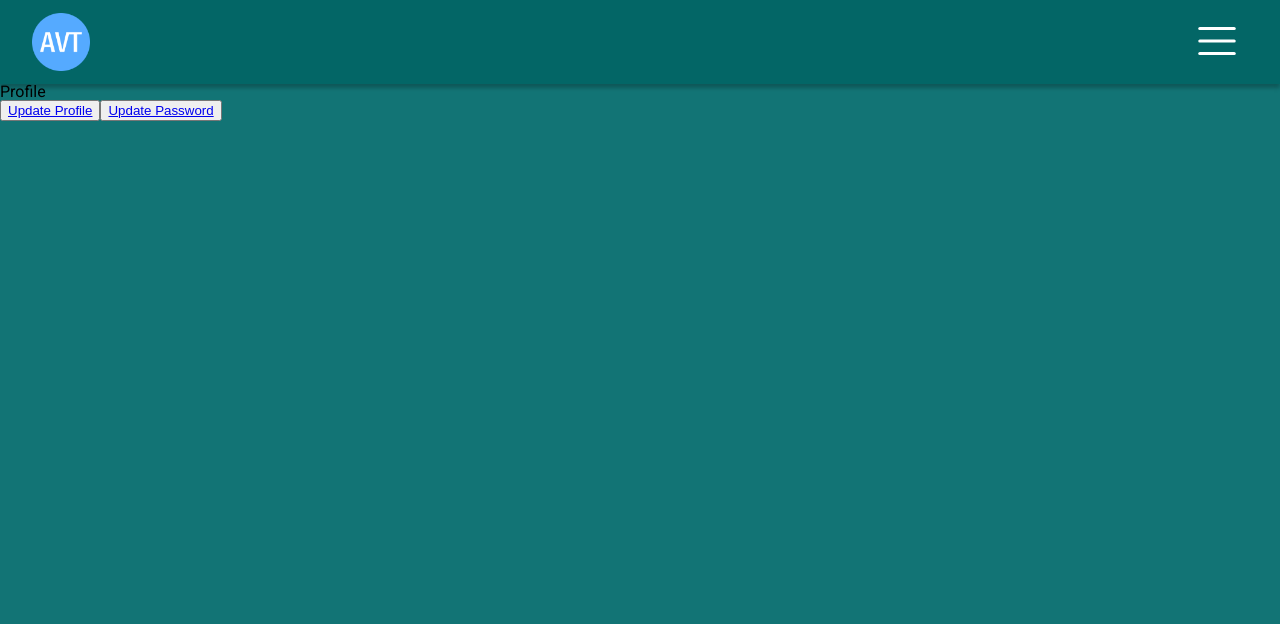
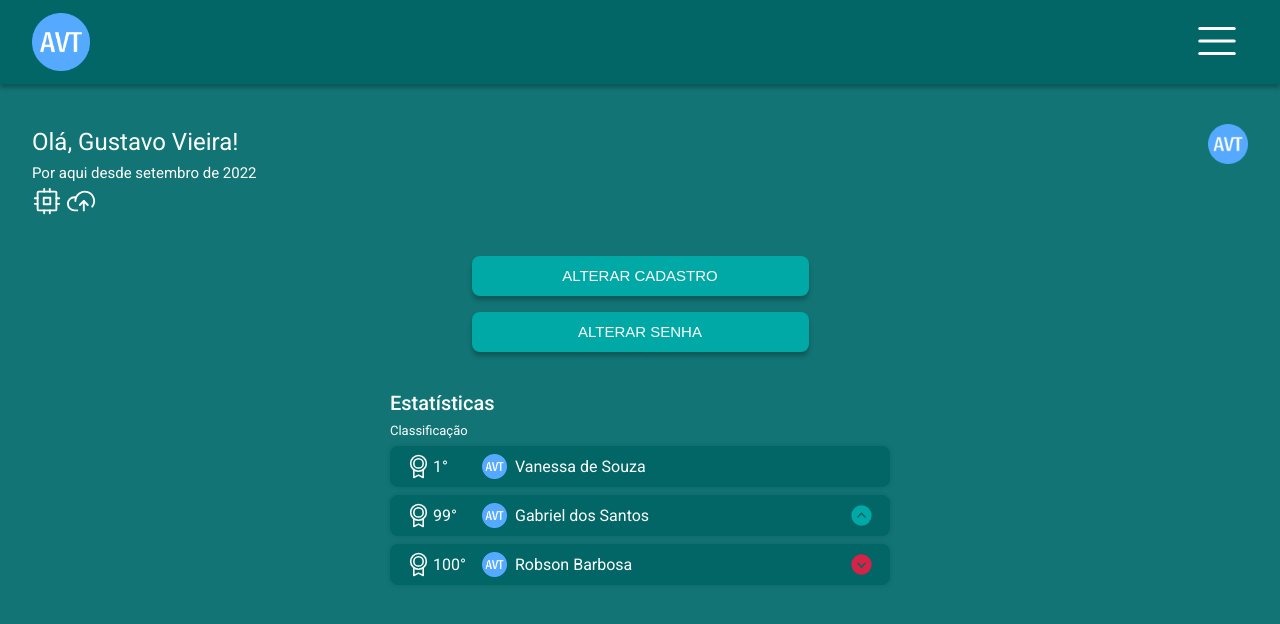
Before and after one commit to gabrielSanovis/Avante-Pipeline, a React (Vite) app: page /profile in a window 1280 px wide. Shown: the top 624 px of the page. Built offline with nearby package versions, Linux system fonts and the light colour scheme.

Commit message:
profile screen

```diff
--- /dev/null
+++ b/src/pages/Profile/components/Header/index.tsx
@@ -0,0 +1,30 @@
+import { CloudArrowUp, Cpu } from "phosphor-react";
+import { theme } from "../../../../style/theme";
+import {
+  HeaderContainer,
+  HeaderContentWrapper,
+  HeaderTitle,
+  IconsWrapper,
+  Logo,
+  RememberDate,
+} from "./styles";
+
+interface IHeaderProps {
+  welcome: string;
+}
+
+export const Header: React.FC<IHeaderProps> = ({ welcome }) => {
+  return (
+    <HeaderContainer>
+      <HeaderContentWrapper>
+        <HeaderTitle>{welcome} Gustavo Vieira!</HeaderTitle>
+        <RememberDate>Por aqui desde setembro de 2022</RememberDate>
+        <IconsWrapper>
+          <Cpu size={30} color={theme.white.colors.WHITE[900]} />
+          <CloudArrowUp size={30} color={theme.white.colors.WHITE[900]} />
+        </IconsWrapper>
+      </HeaderContentWrapper>
+      <Logo src="/fav.png" alt="company logo abrr AVT (Avante)" />
+    </HeaderContainer>
+  );
+}
--- /dev/null
+++ b/src/pages/Profile/components/Header/styles.ts
@@ -0,0 +1,39 @@
+import styled from "styled-components";
+
+export const HeaderContainer = styled.header`
+    display: flex;
+    margin-block: 40px;
+    justify-content: space-between;
+`;
+
+export const HeaderTitle = styled.h4`
+    font-weight: ${({ theme: { fonts } }) => fonts.weight.regular};
+    font-size: 24px;
+    line-height: 36px;
+    color: ${({ theme: { white } }) => white.colors.WHITE[900]};
+    text-align: start;
+`;
+
+export const HeaderContentWrapper = styled.div`
+    display: flex;
+    flex-direction: column;
+    row-gap: 4px;
+`;
+
+export const Logo = styled.img`
+    object-fit: contain;
+    width: 40px;
+    height: 40px;
+`;
+
+export const RememberDate = styled.p`
+    font-weight: ${({ theme: { fonts } }) => fonts.weight.regular};
+    font-size: 15px;
+    line-height: 18px;
+    color: ${({ theme: { white } }) => white.colors.WHITE[900]};
+`;
+
+export const IconsWrapper = styled.div`
+    display: flex;
+    column-gap: 4px;
+`;
--- /dev/null
+++ b/src/pages/Profile/components/Statistic/index.tsx
@@ -0,0 +1,64 @@
+import { CaretCircleDown, CaretCircleUp, Medal } from "phosphor-react";
+import { theme } from "../../../../style/theme";
+import {
+    BackgroundItem,
+    PositionWrapper,
+    RankContentWrapper,
+    RankImg,
+    RankList,
+    RankText,
+    SmallText,
+    StatisticSection,
+    StrongTitle,
+  } from "./styles";
+
+export const Statistic = () => {
+    return(
+        <StatisticSection>
+          <StrongTitle>Estatísticas</StrongTitle>
+          <SmallText>Classificação</SmallText>
+          <RankList>
+            <BackgroundItem>
+              <PositionWrapper>
+                <Medal size={25} color={theme.white.colors.WHITE[900]} />
+                <RankText>1°</RankText>
+              </PositionWrapper>
+              <RankContentWrapper>
+                <RankImg src="/fav.png" alt="company logo abrr AVT (Avante)" />
+                <RankText>
+                  Vanessa de Souza
+                </RankText>
+              </RankContentWrapper>
+            </BackgroundItem>
+
+            <BackgroundItem>
+              <PositionWrapper>
+                <Medal size={25} color={theme.white.colors.WHITE[900]} />
+                <RankText>99°</RankText>
+              </PositionWrapper>
+              <RankContentWrapper>
+                <RankImg src="/fav.png" alt="company logo abrr AVT (Avante)" />
+                <RankText>
+                  Gabriel dos Santos
+                </RankText>
+                <CaretCircleUp size={25} weight="fill" color={theme.white.colors.GREEN[400]} />
+              </RankContentWrapper>
+            </BackgroundItem>
+
+            <BackgroundItem>
+              <PositionWrapper>
+                <Medal size={25} color={theme.white.colors.WHITE[900]} />
+                <RankText>100°</RankText>
+              </PositionWrapper>
+              <RankContentWrapper>
+                <RankImg src="/fav.png" alt="company logo abrr AVT (Avante)" />
+                <RankText>
+                  Robson Barbosa
+                </RankText>
+                <CaretCircleDown size={25} weight="fill" color={theme.white.colors.RED[500]} />
+              </RankContentWrapper>
+            </BackgroundItem>
+          </RankList>
+        </StatisticSection>
+    );
+}
--- /dev/null
+++ b/src/pages/Profile/components/Statistic/styles.ts
@@ -0,0 +1,74 @@
+import styled from "styled-components";
+
+export const StatisticSection = styled.section`
+    display: flex;
+    flex-direction: column;
+    align-items: center;
+    max-width: 500px;
+    margin-inline: auto;
+`;
+
+export const StrongTitle = styled.h4`
+    font-weight: ${({ theme: { fonts } }) => fonts.weight.medium};
+    font-size: 20px;
+    line-height: 23px;
+    color: ${({ theme: { white } }) => white.colors.WHITE[900]};
+    align-self: flex-start;
+`;
+
+export const SmallText = styled.p`
+    font-weight: ${({ theme: { fonts } }) => fonts.weight.regular};
+    font-size: 13px;
+    line-height: 15px;
+    color: ${({ theme: { white } }) => white.colors.WHITE[900]};
+    margin-top: 8px;
+    margin-bottom: 8px;
+    max-width: 500px;
+    align-self: flex-start;
+`;
+
+export const RankList = styled.ol`
+    display: flex;
+    flex-direction: column;
+    row-gap: 8px;
+    width: 100%;
+    max-width: 500px;
+`;
+
+export const BackgroundItem = styled.li`
+    background-color: ${({ theme: { white } }) => white.colors.GREEN[900]};
+    padding: 8px 16px;
+    box-shadow: 0px 0px 5px rgba(0, 0, 0, 0.13);
+    border-radius: 8px;
+    display: flex;
+    column-gap: 16px;
+`;
+
+export const PositionWrapper = styled.div`
+    display: flex;
+    column-gap: 2px;
+    align-items: center;
+    width: 60px;
+`;
+
+export const RankContentWrapper = styled.div`
+    display: flex;
+    column-gap: 8px;
+    align-items: center;
+    flex: 1;
+`;
+
+export const RankText = styled.p`
+    font-weight: ${({ theme: { fonts } }) => fonts.weight.regular};
+    font-size: 16px;
+    line-height: 18px;
+    color: ${({ theme: { white } }) => white.colors.WHITE[900]};
+    flex: 1;
+    text-align: start;
+`;
+
+export const RankImg = styled.img`
+    object-fit: contain;
+    width: 25px;
+    height: 25px;
+`;
--- a/src/pages/Profile/index.tsx
+++ b/src/pages/Profile/index.tsx
@@ -4,21 +4,48 @@ import { Link } from "react-router-dom"
 // STYLES
 import { ThemeProvider } from 'styled-components';
 import { theme } from '../../style/theme';
-import { Context, IGlobalContext } from "../../context/Global";
-import React from "react";
-
 import { NavMobile } from "../../components/NavMobile";
+import {
+  Container,
+  WrapperNav
+} from "./styles";
+import { Button } from "../../components/Button";
+import { Statistic } from "./components/Statistic";
+import { Header } from "./components/Header";
+import { words } from "./mock";
 
 export function Profile() {
 
-  const { isOpen, setIsOpen } = React.useContext(Context) as IGlobalContext;
+  const {btn, header} = words;
 
   return (
     <ThemeProvider theme={theme}>
+
       <NavMobile />
-      <h1>Profile</h1>
-      <button><Link to="/profile/update-profile">Update Profile</Link></button>
-      <button><Link to="/profile/update-password">Update Password</Link></button>
+
+      <Container>
+
+        <Header
+          welcome={header.welcome.pt}
+        />
+
+        <WrapperNav>
+          <Link to="/profile/update-profile">
+            <Button larger="lg">
+              {btn.changeProfile.pt}
+            </Button>
+          </Link>
+          <Link to="/profile/update-password">
+            <Button larger="lg">
+              {btn.changePassword.pt}
+            </Button>
+          </Link>
+        </WrapperNav>
+
+        <Statistic />
+
+      </Container>
+
     </ThemeProvider>
   )
 }
--- /dev/null
+++ b/src/pages/Profile/mock/index.ts
@@ -0,0 +1,15 @@
+export const words = {
+    header: {
+        welcome: {
+            pt: "Olá, "
+        }
+    },
+    btn: {
+        changeProfile: {
+            pt: "Alterar cadastro"
+        },
+        changePassword: {
+            pt: "Alterar senha"
+        }
+    }
+}
--- a/src/pages/Profile/styles.ts
+++ b/src/pages/Profile/styles.ts
@@ -1 +1,15 @@
 import styled from "styled-components";
+
+export const Container = styled.main`
+    text-align: center;
+    padding-inline: 32px;
+    padding-bottom: 50px;
+`;
+
+export const WrapperNav = styled.nav`
+    display: flex;
+    flex-direction: column;
+    align-items: center;
+    row-gap: 16px;
+    margin-bottom: 40px;
+`;
--- a/src/pages/SignIn/index.tsx
+++ b/src/pages/SignIn/index.tsx
@@ -75,7 +75,7 @@ export function SignIn() {
     return (
             <ThemeProvider theme={theme}>
                 <Container>
-                    <Logo />
+                    <Logo role="img" />
                     <WelcomeText>{words.welcomeText.pt}</WelcomeText>
                     <Form onSubmit={handleSubmit(onSubmit)} >
                         <FieldWrapper>
--- a/src/pages/SignIn/styles.ts
+++ b/src/pages/SignIn/styles.ts
@@ -1,4 +1,4 @@
-import styled, {css} from 'styled-components'
+import styled from 'styled-components'
 
 export const Container = styled.div`
     display: flex;
```
